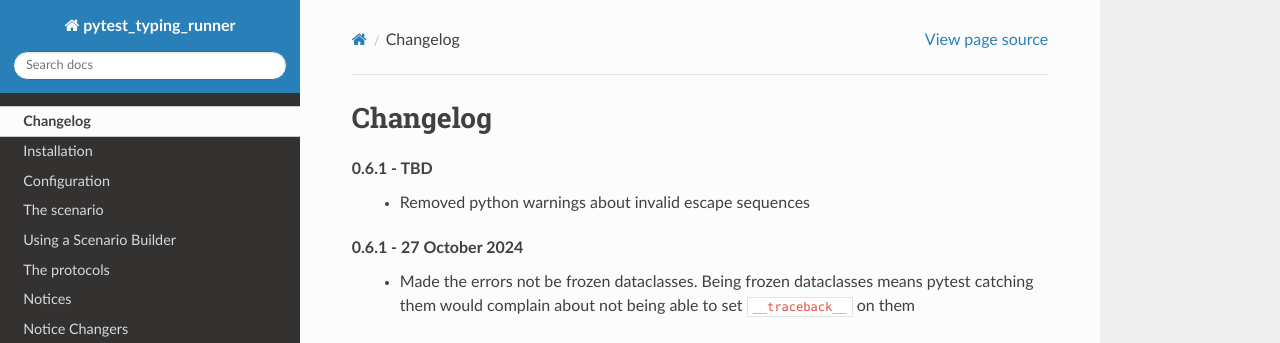
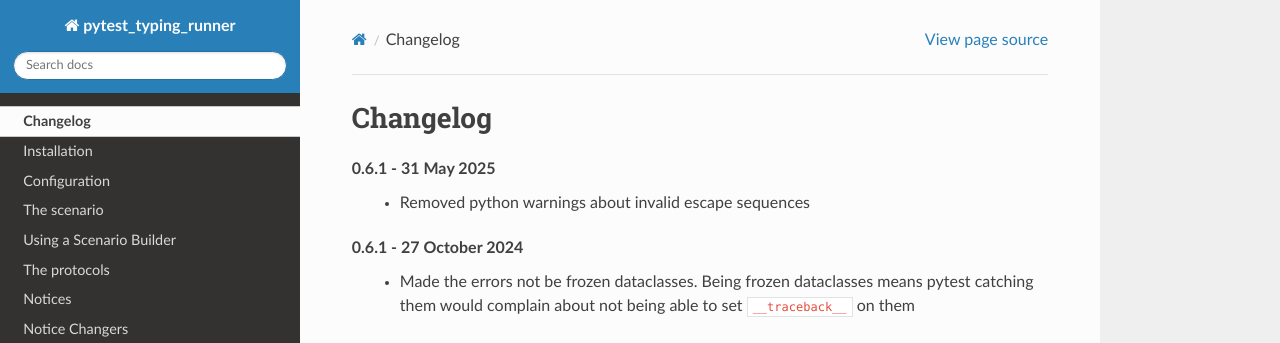
Before and after one commit to delfick/pytest-typing-runner, a Sphinx documentation site: the page built from docs/api/changelog.rst, in a window 1280 px wide and 1055 px high. Shown: the top 343 px of the window. Built offline with Sphinx 7.4.7 and the Read the Docs theme 3.1.0, drawn with Linux system fonts in a browser that asks for light colours.

```diff
--- a/docs/api/changelog.rst
+++ b/docs/api/changelog.rst
@@ -5,7 +5,7 @@ Changelog
 
 .. _release-0.6.2:
 
-0.6.1 - TBD
+0.6.1 - 31 May 2025
     * Removed python warnings about invalid escape sequences
 
 .. _release-0.6.1:
--- a/pytest_typing_runner/version.py
+++ b/pytest_typing_runner/version.py
@@ -1 +1 @@
-VERSION = "0.6.1"
+VERSION = "0.6.2"
```
